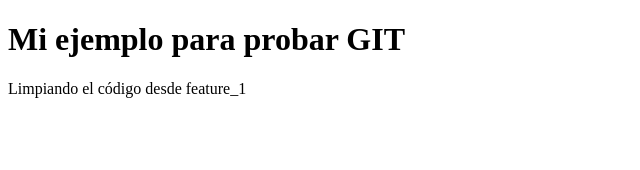
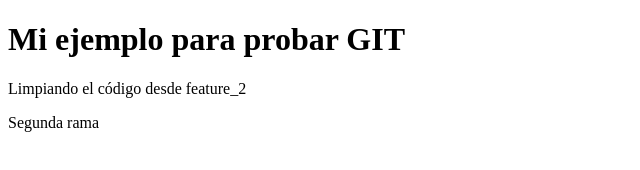
Before and after one commit to radipra/pruebasGit, a plain HTML site: page index.html in a window 1280 px wide. Shown: the whole page, without its empty margins (0-640 px from the left). Drawn offline with Linux system fonts and the light colour scheme.

Commit message:
segunda rama

```diff
--- a/index.html
+++ b/index.html
@@ -6,6 +6,8 @@
 </head>
 <body>
     <h1>Mi ejemplo para probar GIT</h1>
-    <p>Limpiando el código desde feature_1</p>
+    <p>Limpiando el código desde feature_2</p>
+
+    <p>Segunda rama</p>
 </body>
 </html>
```
